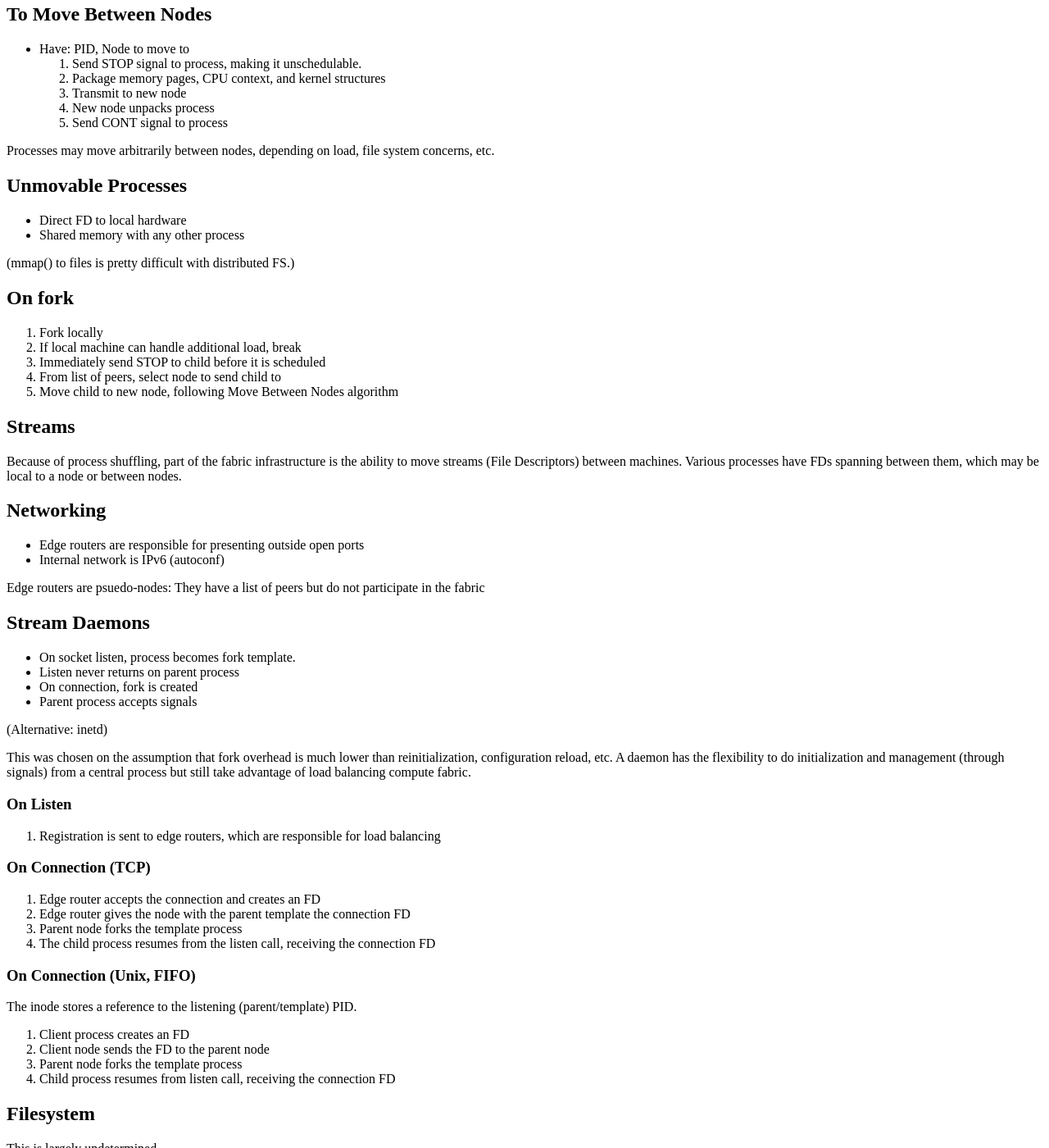
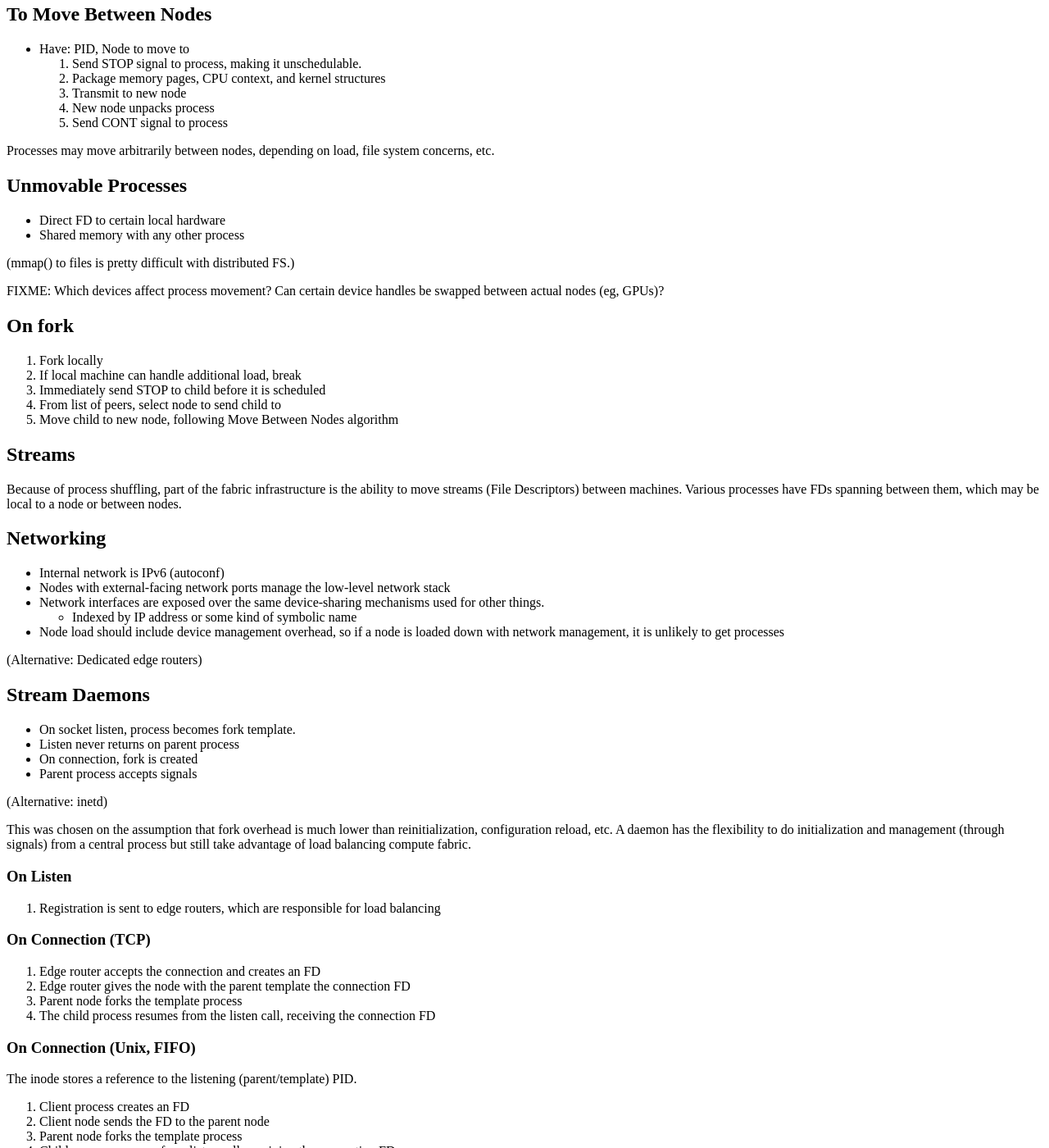
Before and after one commit to AstraLuma/astraluma.github.io, a Jekyll site: the page built from dunix.md, in a window 1280 px wide and 1400 px high, scrolled down 1362 px. Shown: the whole window at 82% size. Built offline with Jekyll 4.4.1, drawn with Linux system fonts in a browser that asks for light colours; some of the changed text lies outside the part shown.

Commit message:
Change external networking
Make external ports on real nodes, not psuedo-nodes.

```diff
--- a/dunix.md
+++ b/dunix.md
@@ -83,10 +83,12 @@ Processes may move arbitrarily between nodes, depending on load, file system con
 
 Unmovable Processes
 -------------------
-* Direct FD to local hardware
+* Direct FD to certain local hardware
 * Shared memory with any other process
 
 (mmap() to files is pretty difficult with distributed FS.)
+
+FIXME: Which devices affect process movement? Can certain device handles be swapped between actual nodes (eg, GPUs)?
 
 On fork
 -------
@@ -103,10 +105,13 @@ Because of process shuffling, part of the fabric infrastructure is the ability t
 
 Networking
 ==========
-* Edge routers are responsible for presenting outside open ports
 * Internal network is IPv6 (autoconf)
+* Nodes with external-facing network ports manage the low-level network stack
+* Network interfaces are exposed over the same device-sharing mechanisms used for other things.
+  * Indexed by IP address or some kind of symbolic name
+* Node load should include device management overhead, so if a node is loaded down with network management, it is unlikely to get processes
 
-Edge routers are psuedo-nodes: They have a list of peers but do not participate in the fabric
+(Alternative: Dedicated edge routers)
 
 Stream Daemons
 --------------
@@ -135,6 +140,11 @@ The inode stores a reference to the listening (parent/template) PID.
 2. Client node sends the FD to the parent node
 3. Parent node forks the template process
 4. Child process resumes from listen call, receiving the connection FD
+
+
+### Scaling
+* On listen(), secondary "warm" processes are pre-forked in the background, ready to accept a connection
+* Exact behavior is a policy of some sort.
 
 Filesystem
 ==========
```
